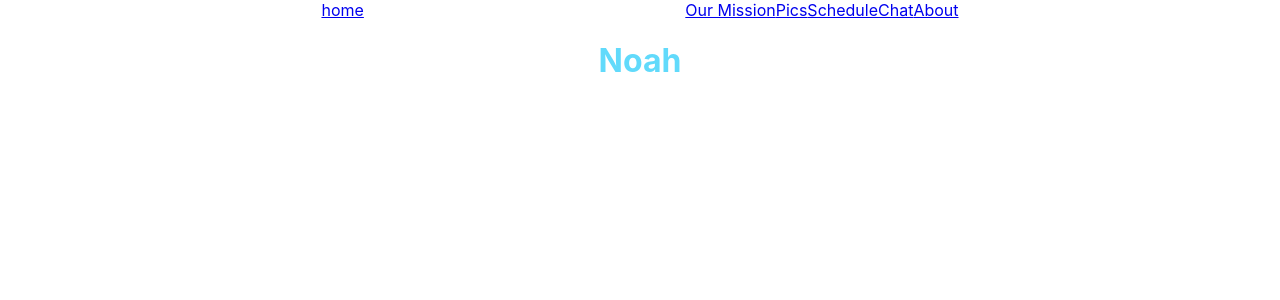
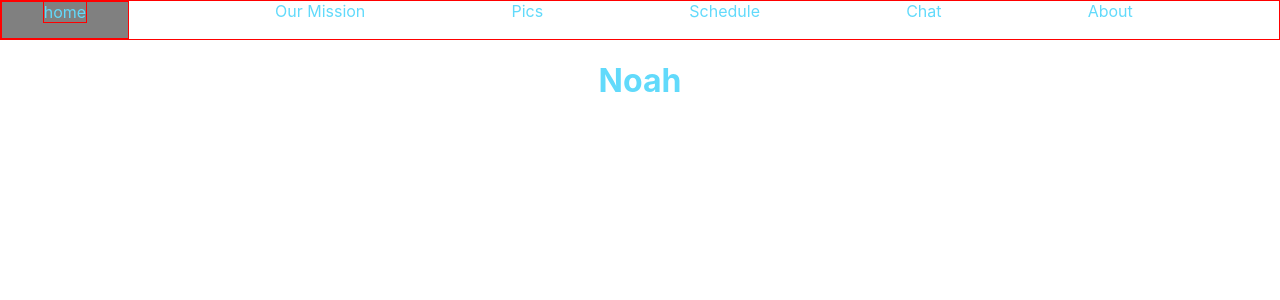
Before and after one commit to jcdaly97/noahs-wonderland, a React (Create React App) app: page / in a window 1280 px wide. Shown: the top 300 px of the page. Built offline with nearby package versions, Linux system fonts and the light colour scheme.

Commit message:
set up sass

```diff
--- a/src/App.js
+++ b/src/App.js
@@ -1,4 +1,4 @@
-import './App.css';
+import './styles/styles.css';
 import NavBar from './components/NavBar';
 import MissionPage from './components/mission/MissionPage';
 import AboutPage from './components/about/AboutPage';
--- a/src/index.js
+++ b/src/index.js
@@ -1,6 +1,6 @@
 import React from 'react';
 import ReactDOM from 'react-dom';
-import './index.css';
+import './styles/index.css';
 import App from './App';
 
 
--- /dev/null
+++ b/src/styles/styles.css
@@ -0,0 +1,57 @@
+* {
+  -webkit-box-sizing: border-box;
+          box-sizing: border-box;
+  /*border: 1px solid red;*/
+}
+
+.App {
+  text-align: center;
+  color: #61dafb;
+}
+
+.todo-widget {
+  color: aquamarine;
+  /*border: 1px solid red;*/
+  margin: 0 10% 0 10%;
+}
+
+.nav-bar {
+  border: 1px solid red;
+  height: 40px;
+  display: -webkit-box;
+  display: -ms-flexbox;
+  display: flex;
+  -webkit-box-pack: left;
+      -ms-flex-pack: left;
+          justify-content: left;
+}
+
+.nav-bar .home-button {
+  background-color: grey;
+  width: 10%;
+  border: 1px, solid red;
+  color: #61dafb;
+  text-decoration: none;
+}
+
+.nav-bar .links {
+  width: 90%;
+  display: -webkit-box;
+  display: -ms-flexbox;
+  display: flex;
+  -webkit-box-pack: space-evenly;
+      -ms-flex-pack: space-evenly;
+          justify-content: space-evenly;
+}
+
+.nav-bar .links .nav-link {
+  color: #61dafb;
+  display: -webkit-box;
+  display: -ms-flexbox;
+  display: flex;
+  -webkit-box-pack: space-evenly;
+      -ms-flex-pack: space-evenly;
+          justify-content: space-evenly;
+  text-decoration: none;
+}
+/*# sourceMappingURL=styles.css.map */
--- /dev/null
+++ b/src/styles/styles.scss
@@ -0,0 +1,40 @@
+*{
+  box-sizing: border-box;
+  /*border: 1px solid red;*/
+}
+
+.App {
+  text-align: center;
+  color: #61dafb;
+}
+
+.todo-widget{
+  color:aquamarine;
+  /*border: 1px solid red;*/
+  margin: 0 10% 0 10%;
+}
+
+.nav-bar {
+	border: 1px solid red;
+	height: 40px;
+	display: flex;
+  	justify-content: left;
+  	.home-button{
+		background-color: grey;
+	  	width: 10%;
+	  	border: 1px, solid red;
+	  	color:#61dafb;
+	  	text-decoration: none;
+  	}
+  	.links{
+		width: 90%;
+		display: flex;
+		justify-content: space-evenly;
+		.nav-link {
+			color:#61dafb;
+	  		display: flex;
+	  		justify-content: space-evenly;
+	  		text-decoration: none;
+  		}
+  	}
+}
```
Also changed, not shown: src/styles/App.css (renamed from src/App.css), src/styles/index.css (renamed from src/index.css), 1 other file (tests, documents, lock files or other folders).
